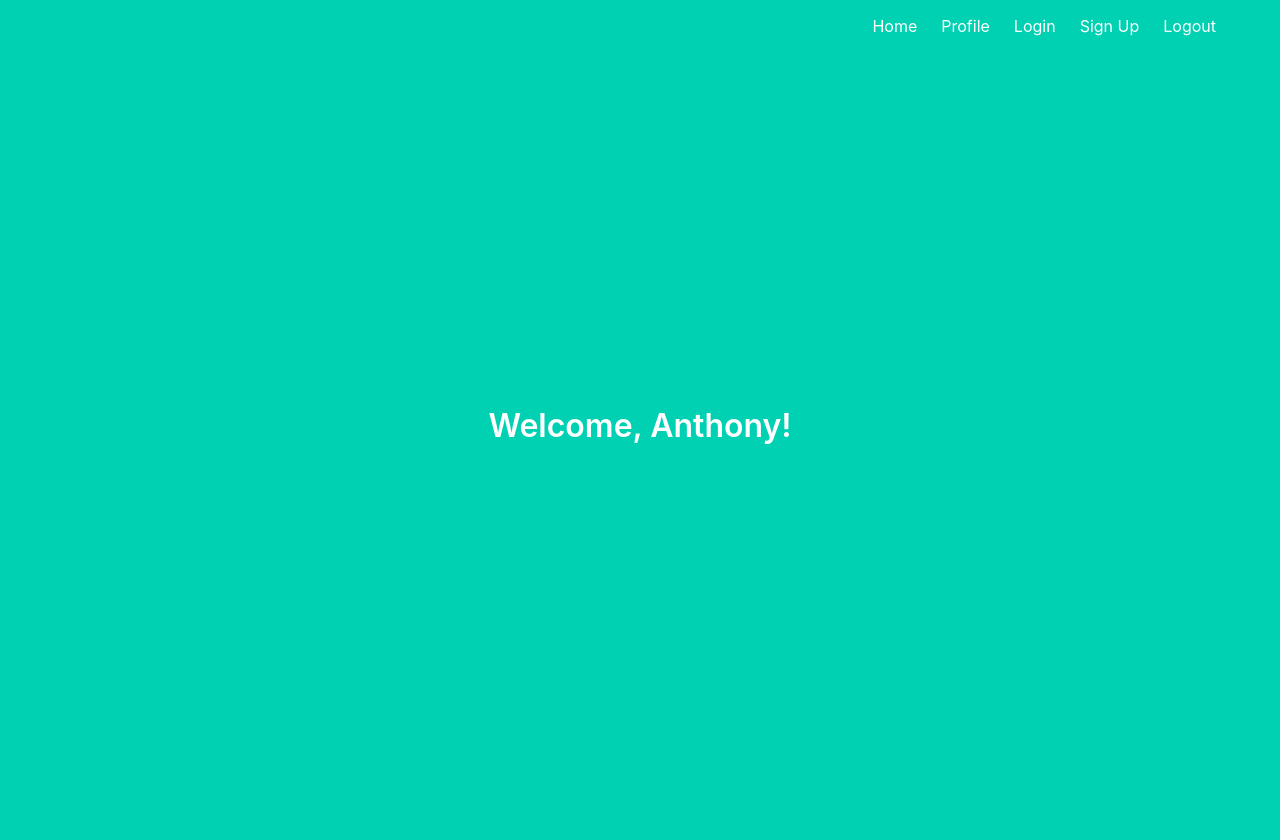
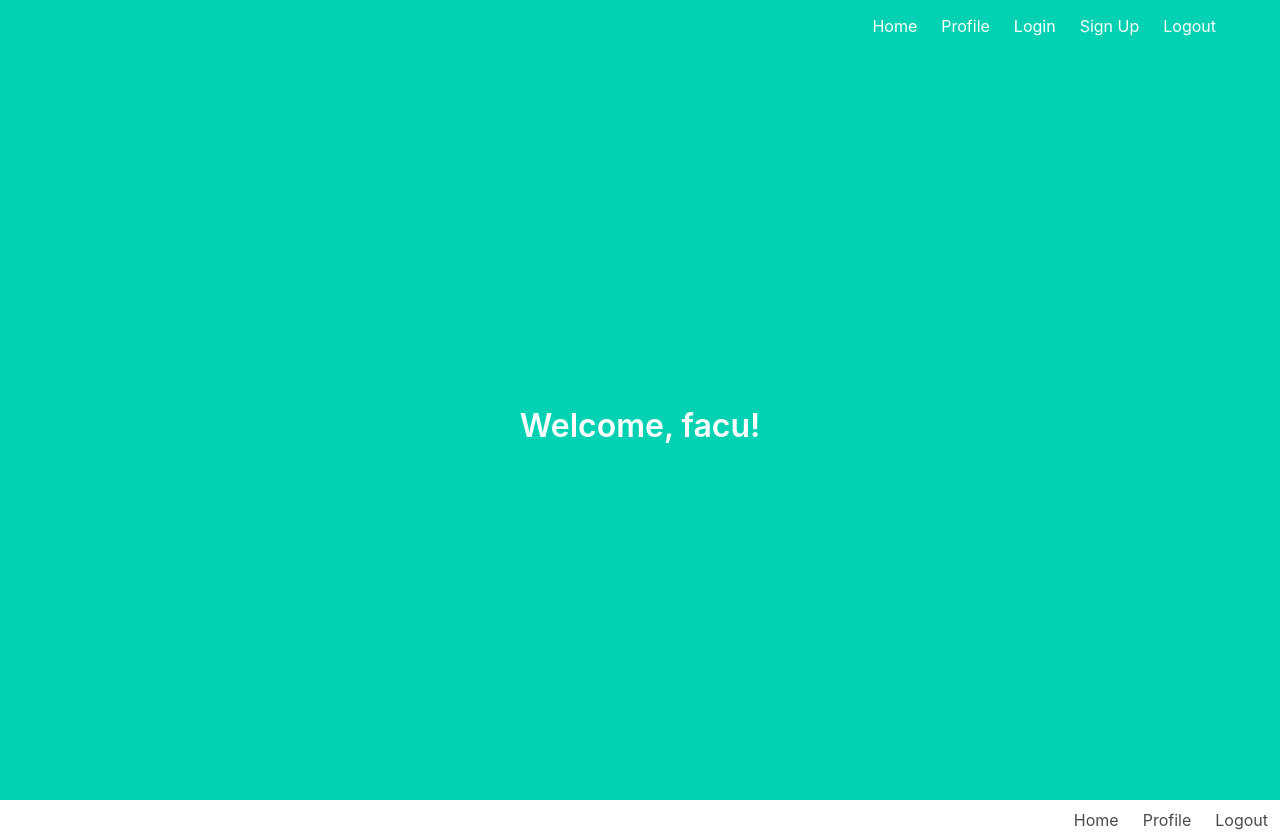
Before and after one commit to AlterFTG/sensehatProyect, a Flask app: page /profile in a window 1280 px wide. Before the commit the page ends 444 px from the top, so only its background shows below. Run offline with Flask 2, Linux system fonts and the light colour scheme; a user stored in the database is signed in.

Commit message:
base project

```diff
--- a/project/auth.py
+++ b/project/auth.py
@@ -2,7 +2,7 @@ from flask import Blueprint, render_template, redirect, url_for, request, flash
 from werkzeug.security import generate_password_hash, check_password_hash
 from .models import User
 from . import db
-from flask_login import login_user
+from flask_login import login_user, logout_user, login_required
 from .models import User
 
 auth = Blueprint('auth', __name__)
@@ -16,8 +16,10 @@ def signup():
     return render_template('signup.html')
 
 @auth.route('/logout')
+@login_required
 def logout():
-    return 'Logout'
+    logout_user()
+    return redirect(url_for('main.index'))
 
 @auth.route('/signup', methods=['POST'])
 def signup_post():
--- a/project/main.py
+++ b/project/main.py
@@ -1,4 +1,5 @@
 from flask import Blueprint, render_template
+from flask_login import login_required, current_user
 
 from . import db
 
@@ -9,5 +10,6 @@ def index():
     return render_template('index.html')
 
 @main.route('/profile')
+@login_required
 def profile():
-    return render_template('profile.html')
+    return render_template('profile.html', name=current_user.name)
--- a/project/templates/base.html
+++ b/project/templates/base.html
@@ -46,6 +46,32 @@
             </div>
         </div>
     </section>
+
+    <div class="navbar-end">
+        <a href="{{ url_for('main.index') }}" class="navbar-item">
+            Home
+        </a>
+        {% if current_user.is_authenticated %}
+        <a href="{{ url_for('main.profile') }}" class="navbar-item">
+            Profile
+        </a>
+        {% endif %}
+        {% if not current_user.is_authenticated %}
+        <a href="{{ url_for('auth.login') }}" class="navbar-item">
+            Login
+        </a>
+        <a href="{{ url_for('auth.signup') }}" class="navbar-item">
+            Sign Up
+        </a>
+        {% endif %}
+        {% if current_user.is_authenticated %}
+        <a href="{{ url_for('auth.logout') }}" class="navbar-item">
+            Logout
+        </a>
+        {% endif %}
+    </div>
+
+
 </body>
 
 </html>
--- a/project/templates/profile.html
+++ b/project/templates/profile.html
@@ -2,6 +2,6 @@
 
 {% block content %}
 <h1 class="title">
-  Welcome, Anthony!
+  Welcome, {{ name }}!
 </h1>
 {% endblock %}
```
Also changed, not shown: 1 other file.
